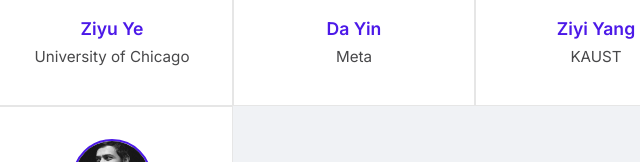
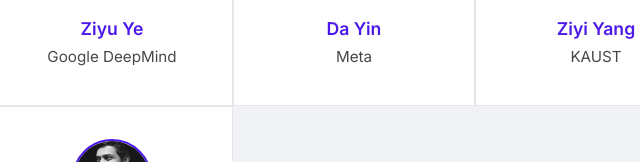
Before and after one commit to SEA-Workshop/sea-workshop.github.io, a website built with Vite: page index.html in a window 1280 px wide. Shown: the part 6358-6520 px from the top of the page, 165-805 px from the left. Built offline with nearby package versions, Linux system fonts and the light colour scheme.

Commit message:
Update organizer affiliation from University of Chicago to Google DeepMind

```diff
--- a/index.html
+++ b/index.html
@@ -611,7 +611,7 @@
             <img src="./public/ziyu-ye.png" alt="Ziyu Ye" class="organizer-photo">
             <div class="organizer-info">
               <div class="organizer-name">Ziyu Ye</div>
-              <div class="organizer-org">University of Chicago</div>
+              <div class="organizer-org">Google DeepMind</div>
             </div>
           </a>
 
```
